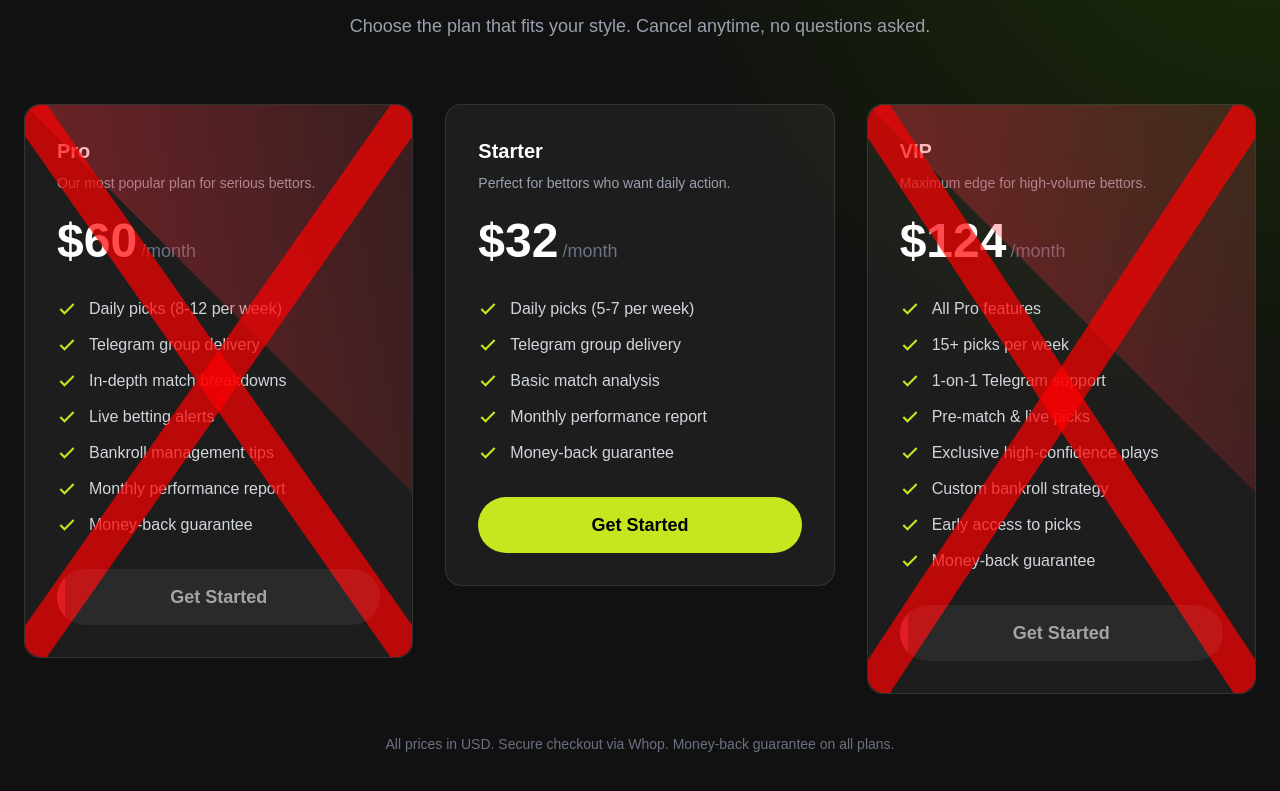
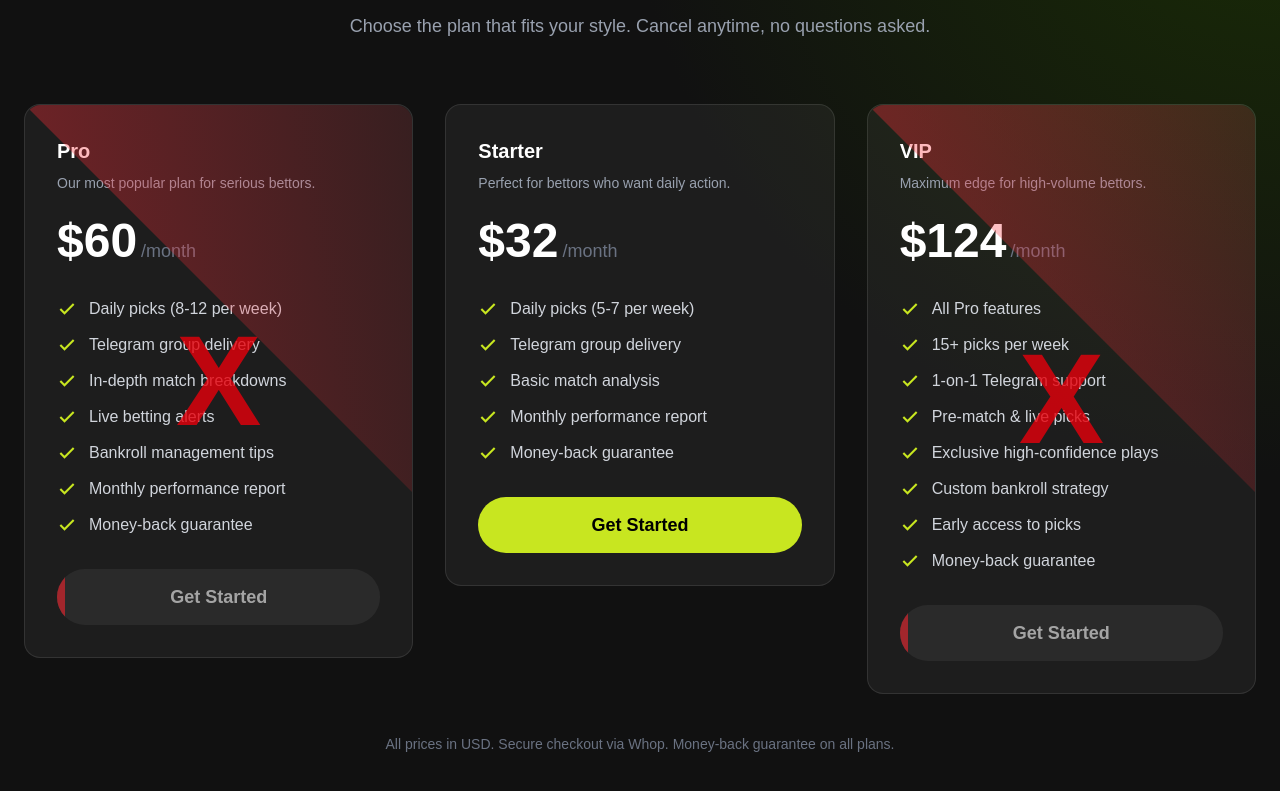
Before and after one commit to grebking/tenniszone, a Next.js app: page / in a window 1280 px wide. Shown: the part 2698-3489 px from the top of the page. Built offline with nearby package versions, Linux system fonts and the light colour scheme; what @whop/elements would draw is missing.

Commit message:
Add red letter X to Pro and VIP cards

```diff
--- a/src/components/Pricing.tsx
+++ b/src/components/Pricing.tsx
@@ -47,10 +47,9 @@ export default function Pricing() {
               {plan.name !== "Starter" && (
                 <div className="absolute inset-0 overflow-hidden rounded-2xl pointer-events-none">
                   <div className="absolute -top-20 -left-20 w-[150%] h-[150%] bg-gradient-to-br from-red-500/40 via-red-500/10 to-transparent transform -rotate-45 origin-top-left" />
-                  <svg className="absolute inset-0 w-full h-full" viewBox="0 0 100 100" preserveAspectRatio="none">
-                    <line x1="0" y1="0" x2="100" y2="100" stroke="red" strokeWidth="8" opacity="0.7" />
-                    <line x1="100" y1="0" x2="0" y2="100" stroke="red" strokeWidth="8" opacity="0.7" />
-                  </svg>
+                  <div className="absolute inset-0 flex items-center justify-center">
+                    <span className="text-9xl font-black text-red-600 opacity-80">X</span>
+                  </div>
                 </div>
               )}
               {plan.popular && (
```
